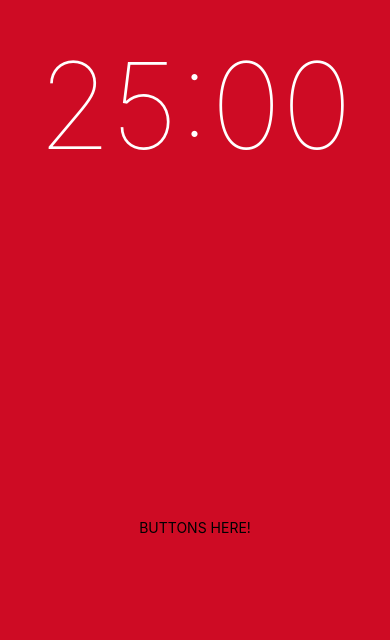
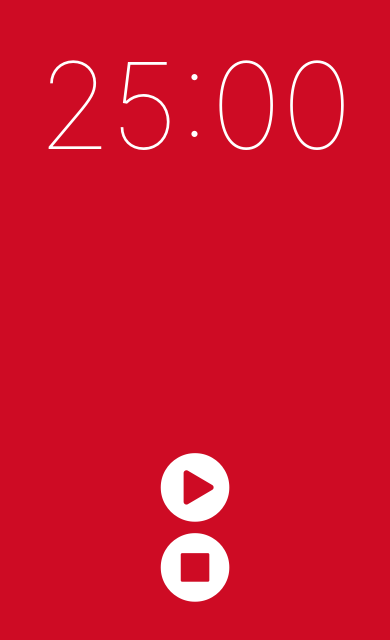
Before and after one commit to Yesdoing/tomato-timer, a React Native app: screen / in a window 390 px wide. Shown: the part 176-816 px from the top of the page. Built offline with nearby package versions, Linux system fonts and the light colour scheme.

Commit message:
Creating Button Components

```diff
--- /dev/null
+++ b/components/Button/index.js
@@ -0,0 +1,19 @@
+import React from 'react';
+import PropTypes from 'prop-types';
+import { View, TouchableOpacity, StyleSheet } from 'react-native';
+import { FontAwesome } from '@expo/vector-icons';
+
+function Button ({iconName, onPress}) {
+    return (
+        <TouchableOpacity onPressOut={onPress}>
+            <FontAwesome name={iconName} size={80} color="white" />
+        </TouchableOpacity>
+    )
+}
+
+Button.propTypes = {
+    iconName: PropTypes.string.isRequired,
+    onPress: PropTypes.func.isRequired
+};
+
+export default Button;
--- a/components/Timer/index.js
+++ b/components/Timer/index.js
@@ -1,5 +1,6 @@
 import React, { Component } from "react";
 import { View, Text, StyleSheet, StatusBar } from "react-native";
+import Button from "../Button";
 
 class Timer extends Component {
   render() {
@@ -10,7 +11,8 @@
           <Text style={styles.time}>25:00</Text>
         </View>
         <View style={styles.lower}>
-          <Text>BUTTONS HERE!</Text>
+            <Button iconName="play-circle" onPress={() => alert("it works!")}/>
+            <Button iconName="stop-circle" onPress={() => alert("it works!")}/>
         </View>
       </View>
     );
```
